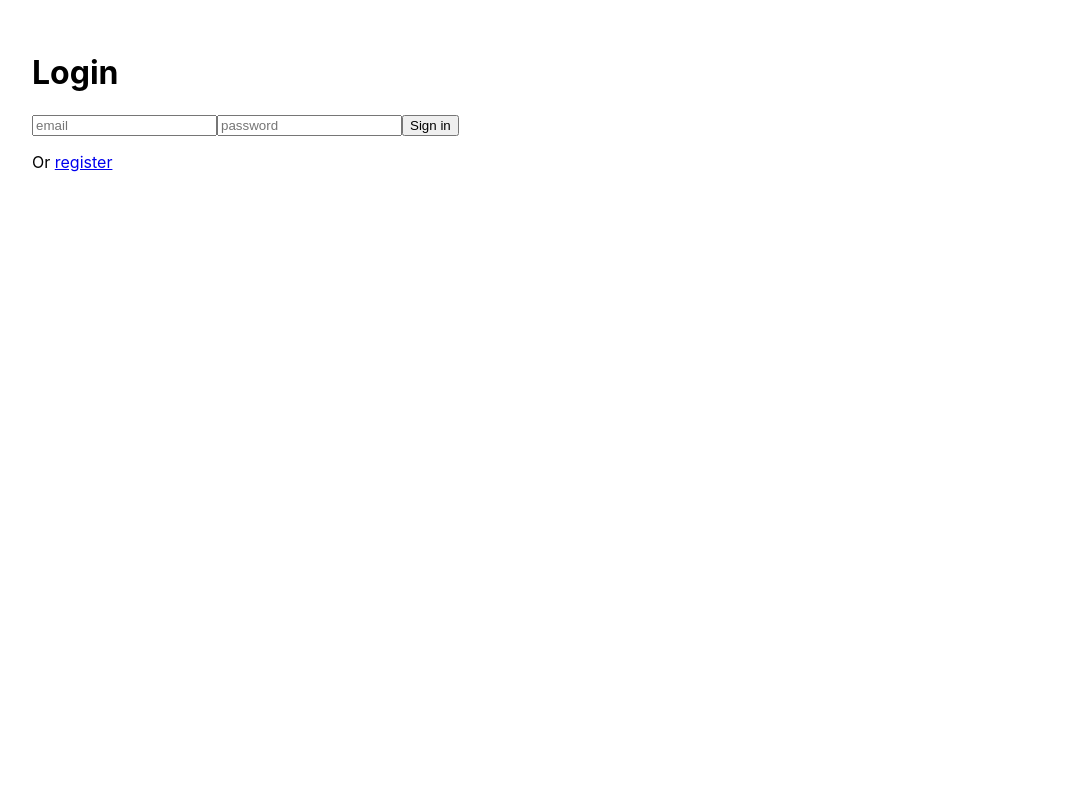
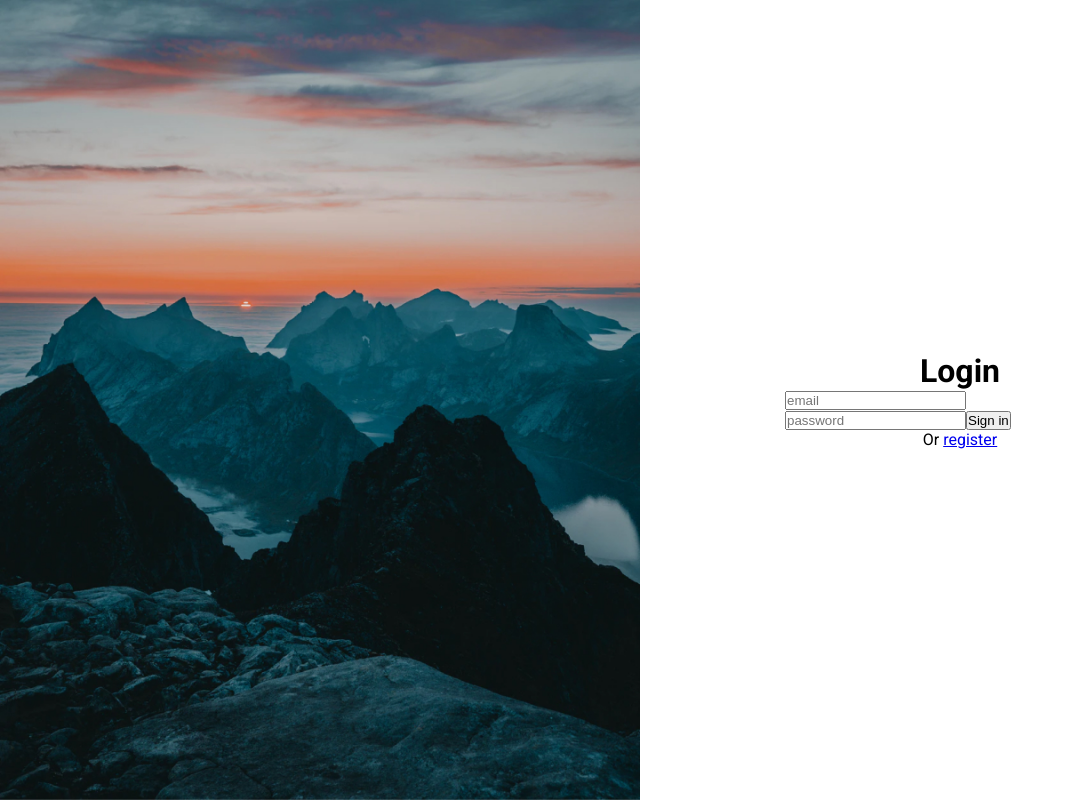
Before and after one commit to LiquidDemAn/Authentication-Firebase, a React (Create React App) app: page /login in a window 1280 px wide. Shown: the whole page, without its empty margins (0-1074 px from the left). Built offline with nearby package versions, Linux system fonts and the light colour scheme; no server answers.

Commit message:
created wrapper

```diff
--- a/package.json
+++ b/package.json
@@ -13,6 +13,7 @@
     "@types/react-dom": "^18.0.5",
     "@types/react-redux": "^7.1.24",
     "firebase": "^9.8.3",
+    "node-sass": "^7.0.1",
     "react": "^18.2.0",
     "react-dom": "^18.2.0",
     "react-redux": "^8.0.2",
--- a/public/index.html
+++ b/public/index.html
@@ -24,6 +24,12 @@
       work correctly both with client-side routing and a non-root public URL.
       Learn how to configure a non-root public URL by running `npm run build`.
     -->
+		<link rel="preconnect" href="https://fonts.googleapis.com" />
+		<link rel="preconnect" href="https://fonts.gstatic.com" crossorigin />
+		<link
+			href="https://fonts.googleapis.com/css2?family=Roboto:wght@400;700&display=swap"
+			rel="stylesheet"
+		/>
 		<title>React App</title>
 	</head>
 	<body>
--- /dev/null
+++ b/src/components/wrapper/index.ts
@@ -0,0 +1 @@
+export { Wrapper } from './wrapper';
--- /dev/null
+++ b/src/components/wrapper/wrapper.scss
@@ -0,0 +1,26 @@
+.wrapper {
+	display: flex;
+	// align-items: center;
+	height: 100vh;
+}
+
+.wrapper__image {
+	display: block;
+	width: 50%;
+	height: auto;
+	background-image: url('../../images/mountains.jpg');
+	background-size: cover;
+	background-repeat: no-repeat;
+	background-position: center;
+	background-attachment: inherit;
+}
+
+.wrapper__content {
+    display: flex;
+    flex-direction: column;
+    justify-content: center;
+    align-items: center;
+    align-content: center;
+	max-width: 350px;
+    margin: 0 auto;
+}
--- /dev/null
+++ b/src/components/wrapper/wrapper.tsx
@@ -0,0 +1,15 @@
+import { ReactElement } from 'react';
+import './wrapper.scss';
+
+type Props = {
+	children: ReactElement | ReactElement[];
+};
+
+export const Wrapper = ({ children }: Props) => {
+	return (
+		<div className='wrapper'>
+			<div className='wrapper__image'></div>
+			<div className='wrapper__content'>{children}</div>
+		</div>
+	);
+};
--- a/src/index.css
+++ b/src/index.css
@@ -1,11 +1,13 @@
 body {
-	margin: 0;
-	padding: 2rem;
-	font-family: -apple-system, BlinkMacSystemFont, 'Segoe UI', 'Roboto', 'Oxygen',
-		'Ubuntu', 'Cantarell', 'Fira Sans', 'Droid Sans', 'Helvetica Neue',
-		sans-serif;
+	font-family: 'Roboto', sans-serif;
 	-webkit-font-smoothing: antialiased;
 	-moz-osx-font-smoothing: grayscale;
+}
+
+* {
+	margin: 0;
+	padding: 0;
+	box-sizing: border-box;
 }
 
 code {
--- a/src/pages/login-page/login-page.tsx
+++ b/src/pages/login-page/login-page.tsx
@@ -3,6 +3,7 @@ import { Form } from '../../components/form';
 import { useAppDispatch } from '../../store/hooks';
 import { getAuth, signInWithEmailAndPassword } from 'firebase/auth';
 import { setUser } from '../services/user.slice';
+import { Wrapper } from '../../components/wrapper';
 
 export const LoginPage = () => {
 	const dispatch = useAppDispatch();
@@ -33,7 +34,7 @@ export const LoginPage = () => {
 	};
 
 	return (
-		<>
+		<Wrapper>
 			<h1>Login</h1>
 
 			<Form title='Sign in' handleClick={handleLogin} />
@@ -41,6 +42,6 @@ export const LoginPage = () => {
 			<p>
 				Or <Link to='/register'>register</Link>
 			</p>
-		</>
+		</Wrapper>
 	);
 };
```
Also changed, not shown: src/images/mountains.jpg (added), 1 other file (tests, documents, lock files or other folders). Lines whose indentation alone changed are shown as unchanged.
